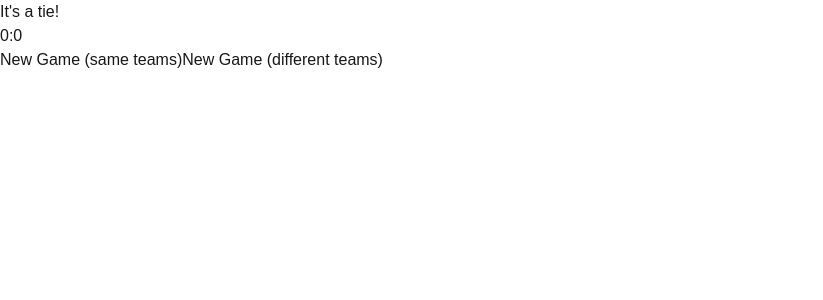
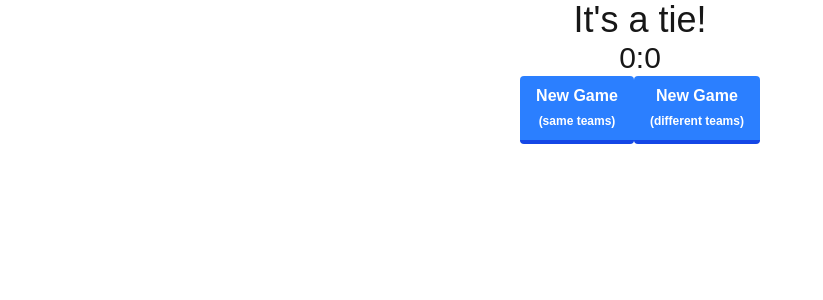
Before and after one commit to Merk42/cornholder, a Next.js app: page /pwa/cornholder/winner in a window 1280 px wide. Shown: the top 300 px of the page, without its empty margins (0-823 px from the left). Built offline with nearby package versions, Linux system fonts and the light colour scheme.

Commit message:
button styling

```diff
--- /dev/null
+++ b/app/const/style.ts
@@ -0,0 +1 @@
+export const DEFAULT_BUTTON = "bg-blue-500 hover:bg-blue-400 text-white font-bold py-2 px-4 border-b-4 border-blue-700 hover:border-blue-500 rounded"
--- a/app/game/_components/inning.tsx
+++ b/app/game/_components/inning.tsx
@@ -3,6 +3,7 @@ import { useMemo, useState } from "react";
 import { useCounterStore } from '../../providers/counter-store-provider'
 import { useRouter } from 'next/navigation';
 import { Team } from "@/app/stores/counter-store";
+import { DEFAULT_BUTTON } from "@/app/const/style";
 
 export default function Inning() {
 
--- a/app/start/page.tsx
+++ b/app/start/page.tsx
@@ -2,6 +2,7 @@
 import { useState } from 'react';
 import { useRouter } from 'next/navigation';
 import { useCounterStore } from '../providers/counter-store-provider'
+import { DEFAULT_BUTTON } from '../const/style';
 
 export default function Start() {
     const { setRedTeam, setBlueTeam, setFirst } = useCounterStore(
@@ -67,7 +68,7 @@ export default function Start() {
                     ))}
                 </select>
             </div>
-            <button type='button' onClick={handleLoginRedirect} disabled={redTeamName === '' || blueTeamName === ''}>
+            <button type='button' className={DEFAULT_BUTTON} onClick={handleLoginRedirect} disabled={redTeamName === '' || blueTeamName === ''}>
                 start game
             </button>
         </form>
--- a/app/winner/page.tsx
+++ b/app/winner/page.tsx
@@ -2,7 +2,7 @@
 import { useMemo } from 'react';
 import { useRouter } from 'next/navigation';
 import { useCounterStore } from '../providers/counter-store-provider'
-
+import { DEFAULT_BUTTON } from '../const/style';
 
 export default function Winner() {
     const router = useRouter();
@@ -31,11 +31,11 @@ export default function Winner() {
     }
 
     return (
-        <div>
-            <h1>{phrase}</h1>
-            <p>{score.red}:{score.blue}</p>
-            <button onClick={handleClickSame}>New Game (same teams)</button>
-            <button onClick={handleClickDiff}>New Game (different teams)</button>
+        <div className="w-3xl mx-auto text-center">
+            <h1 className='text-4xl'>{phrase}</h1>
+            <p className='text-3xl'>{score.red}:{score.blue}</p>
+            <button onClick={handleClickSame} className={DEFAULT_BUTTON}>New Game<br></br><span className='text-xs'>(same teams)</span></button>
+            <button onClick={handleClickDiff} className={DEFAULT_BUTTON}>New Game<br></br><span className='text-xs'>(different teams)</span></button>
         </div>
 
     )
```
